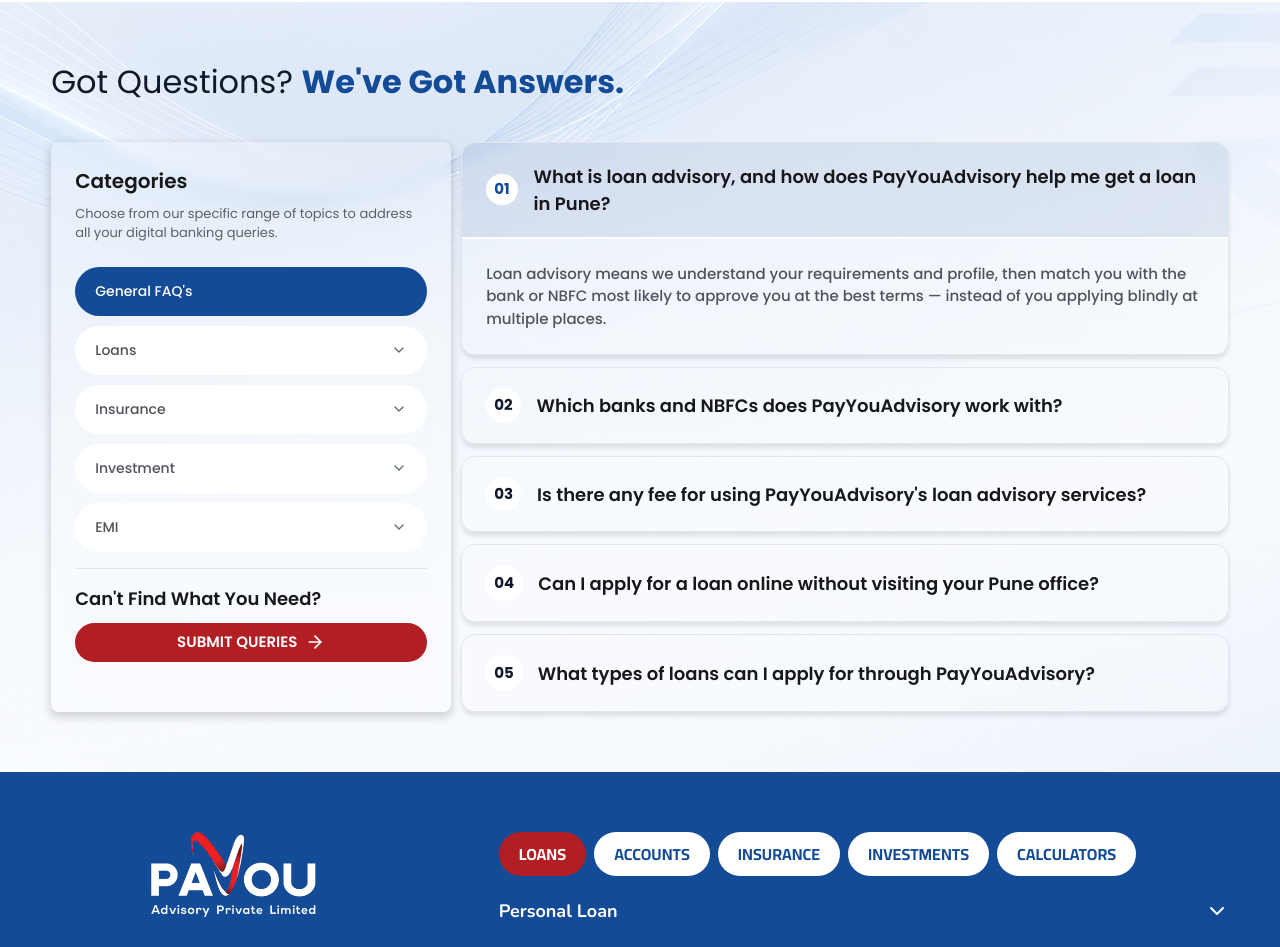
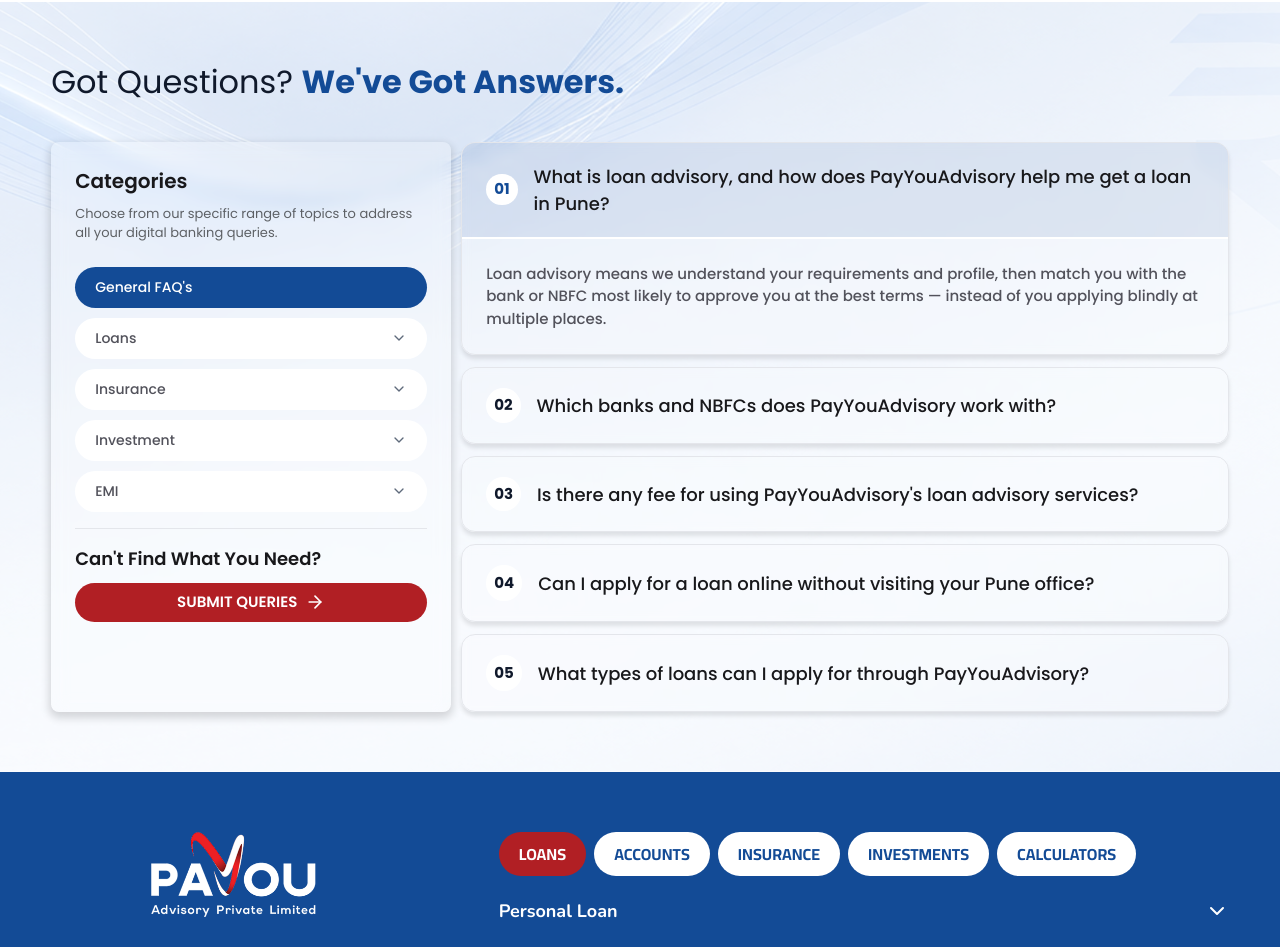
Before and after one commit to SahilVGite/payou, a Next.js app: page / in a window 1280 px wide. Shown: the part 7697-8644 px from the top of the page. Built offline with nearby package versions, Linux system fonts and the light colour scheme.

Commit message:
minor UI fix

```diff
--- a/src/components/home/FaqSection.jsx
+++ b/src/components/home/FaqSection.jsx
@@ -97,7 +97,7 @@
                       setActiveCategory(category);
                       setOpenIndex(0);
                     }}
-                    className={`flex items-center justify-between rounded-full px-5 py-3.5 text-left text-[12px] md:text-[14px] lg:text-[clamp(0.875rem,0.5668rem+0.361vw,1rem)] font-medium cursor-pointer transition ${
+                    className={`flex items-center justify-between rounded-full px-5 py-2.5 text-left text-[12px] md:text-[14px] lg:text-[clamp(0.875rem,0.5668rem+0.361vw,1rem)] font-medium cursor-pointer transition ${
                       isActive
                         ? "bg-primary text-white"
                         : "bg-white text-[#52525B] hover:bg-[#eaf1fb]"
@@ -151,7 +151,7 @@
                     className={`flex w-full items-center gap-2 md:gap-4 px-4 md:px-6 py-4 md:py-5 text-left cursor-pointer ${isOpen && "bg-primary/10"}`}
                   >
                     <span className={`text-[12px] md:text-[16px] lg:text-[clamp(0.9375rem,0.4752rem+0.5415vw,1.125rem)] font-bold bg-white aspect-square rounded-full py-1 px-2 inline-flex items-center justify-center ${isOpen ? "text-[#134b96]" : "text-ink"}`}>{String(index + 1).padStart(2, "0")}</span>
-                    <span className="flex-1 text-[clamp(1rem,0.7794rem+0.9804vw,1.25rem)] md:text-[20px] lg:text-[clamp(1.125rem,0.5086rem+0.722vw,1.375rem)] font-semibold text-[#18181B]">{faq.question}</span>
+                    <span className="flex-1 text-[clamp(1rem,0.7794rem+0.9804vw,1.25rem)] md:text-[20px] lg:text-[clamp(1.125rem,0.5086rem+0.722vw,1.375rem)] font-medium text-[#18181B]">{faq.question}</span>
                   </button>
                   <Collapse open={isOpen}>
                     <div className={`px-6 py-6 text-[14px] md:text-[16px] lg:text-[clamp(0.9375rem,0.4752rem+0.5415vw,1.125rem)] font-medium text-[#52525B] border-t-2 ${isOpen ? "border-white" : "border-transparent"}`}>{faq.answer}</div>
```
